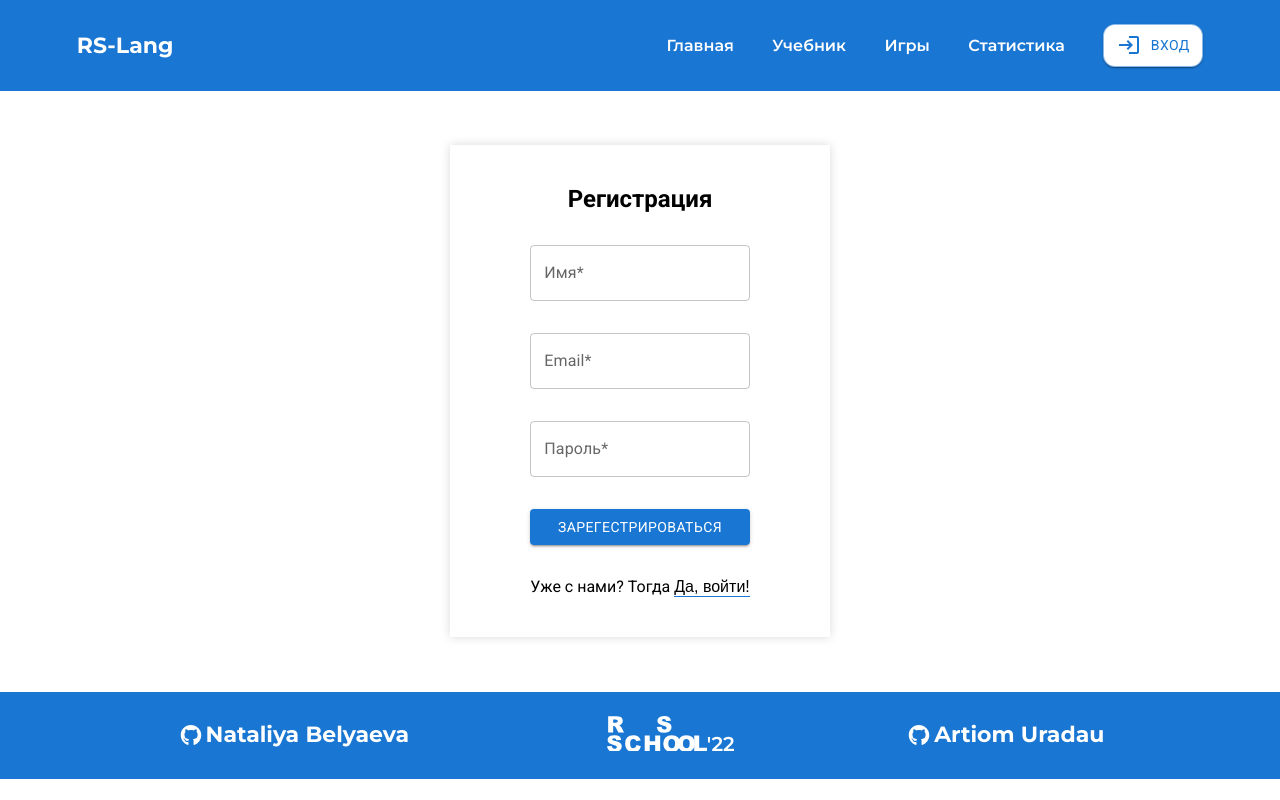
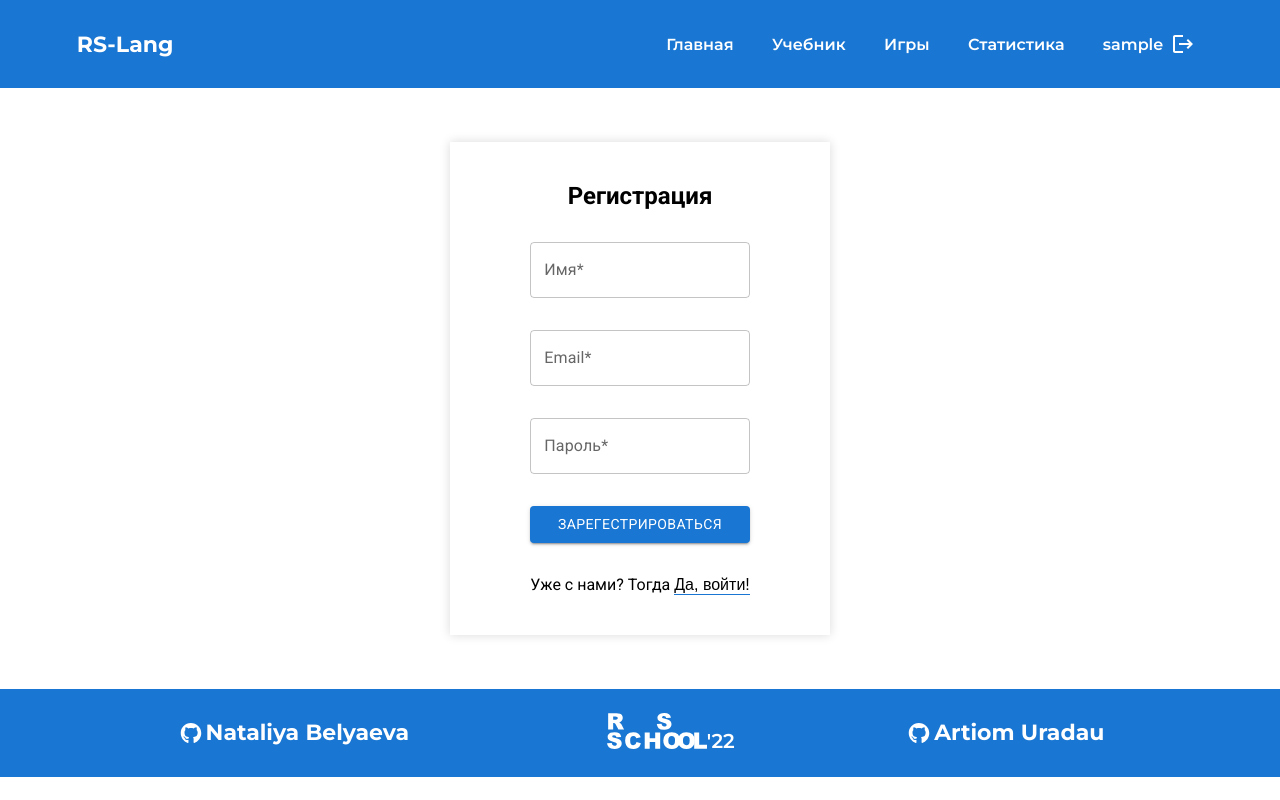
Before and after one commit to MielomankA/rslang, a React (Create React App) app: page /auth in a window 1280 px wide. Built offline with nearby package versions, Linux system fonts and the light colour scheme; sample sign-in values are in the browser's storage.

Commit message:
feat: add authName in header

```diff
--- a/src/components/header/Header.scss
+++ b/src/components/header/Header.scss
@@ -91,7 +91,7 @@
 .header__auth {
   display: flex;
   align-items: center;
-  display: none;
+  // display: none;
 }
 
 .header__logout_icon {
--- a/src/components/header/Header.tsx
+++ b/src/components/header/Header.tsx
@@ -3,13 +3,32 @@ import { useNavigate } from 'react-router-dom';
 import { Button, IconButton } from '@mui/material';
 import LogoutIcon from '@mui/icons-material/Logout';
 import LoginIcon from '@mui/icons-material/Login';
-import AccountCircleIcon from '@mui/icons-material/AccountCircle';
+// import AccountCircleIcon from '@mui/icons-material/AccountCircle';
 
 import './Header.scss';
 import { BurgerMenu } from './BurgerMenu';
+import { IHeaderProps } from '../../shared/ts/models';
+import { useEffect, useState } from 'react';
 
-export const Header = () => {
+export const Header: React.FC<IHeaderProps> = ({ username }) => {
   const navigate = useNavigate();
+  const [nickname, setNickname] = useState<string>(username);
+
+  console.log(username);
+
+  useEffect(() => {
+    const localStorageUsername = localStorage.getItem('username');
+
+    if (localStorageUsername) {
+      setNickname(localStorageUsername);
+    }
+
+    if (!localStorageUsername) {
+      setNickname('');
+    }
+  }, []);
+
+  // setUserName(value);
 
   return (
     <header className="header">
@@ -31,6 +50,7 @@ export const Header = () => {
           <div className="header__burger_none">
             <BurgerMenu />
           </div>
+          {nickname ? null : (
             <Button
               className="header__login_button"
               variant="outlined"
@@ -47,12 +67,15 @@ export const Header = () => {
               <LoginIcon className="header__login_icon" />
               Вход
             </Button>
+          )}
+          {nickname ? (
             <div className="header__auth">
-            <AccountCircleIcon sx={{ fontSize: 40 }} />
-            <IconButton color="primary" aria-label="add an alarm">
+              <p>{nickname ? nickname : null}</p>
+              <IconButton color="primary" aria-label="add an alarm" onClick={() => localStorage.clear()}>
                 <LogoutIcon className="header__logout_icon" />
               </IconButton>
             </div>
+          ) : null}
         </div>
       </div>
     </header>
--- a/src/pages/auth/AuthPage.scss
+++ b/src/pages/auth/AuthPage.scss
@@ -22,6 +22,12 @@
   text-align: center;
 }
 
+.auth-page__form {
+  display: flex;
+  flex-direction: column;
+  gap: 4vh 0;
+}
+
 .auth-page__auth_link-btn {
   background: transparent;
   border: none;
--- a/src/pages/auth/AuthPage.tsx
+++ b/src/pages/auth/AuthPage.tsx
@@ -4,53 +4,48 @@ import { useEffect, useState } from 'react';
 import { useNavigate } from 'react-router-dom';
 import { Footer } from '../../components/footer/Footer';
 import { Header } from '../../components/header/Header';
-import { IRequestUserData } from '../../shared/ts/models';
+import { IPostRequestUserData } from '../../shared/ts/models';
 import './AuthPage.scss';
 
 export const AuthPage = () => {
   const navigate = useNavigate();
+  const [username, setUsername] = useState<string>('');
   const [inputName, setInputName] = useState<string>('');
   const [inputEmail, setInputEmail] = useState<string>('');
   const [inputPassword, setInputPassword] = useState<string>('');
 
-  const authData = {
+  const authData: IPostRequestUserData = {
     name: inputName,
     email: inputEmail,
     password: inputPassword,
   };
 
-  useEffect(() => {
-    // setInputName(inputName);
-    // setInputEmail(inputEmail);
-    // setInputPassword(inputPassword);
-  });
-
   const handleSubmit = () => {
-    console.log(authData);
-
-    axios.request({
+    axios
+      .request({
         url: `${process.env.REACT_APP_BASE_URL}users`,
         method: 'POST',
         data: authData,
+      })
+      .then((response) => {
+        localStorage.setItem('authId', response.data.id);
+        localStorage.setItem('username', response.data.name);
+        setUsername(response.data.name);
+      })
+      .catch((error) => {
+        console.error(error);
       });
-    // axios
-    //   .post(`${process.env.REACT_APP_BASE_URL}users`, { authData })
-    //   .then((response) => {
-    //     console.log(response);
-    //   })
-    //   .catch((error) => {
-    //     console.log(error);
-    //   });
   };
 
   return (
     <>
-      <Header />
+      <Header username={username} />
       <section className="auth-page">
         <div className="auth-page__content">
           <h1 className="auth-page__title">Регистрация</h1>
+          <form className="auth-page__form">
             <TextField
-            id="outlined-basic"
+              id="name"
               label="Имя*"
               variant="outlined"
               type="text"
@@ -58,7 +53,7 @@ export const AuthPage = () => {
               onChange={(e) => setInputName(e.target.value)}
             />
             <TextField
-            id="outlined-basic"
+              id="email"
               label="Email*"
               variant="outlined"
               type="email"
@@ -66,16 +61,18 @@ export const AuthPage = () => {
               onChange={(e) => setInputEmail(e.target.value)}
             />
             <TextField
-            id="outlined-basic"
+              id="password"
               label="Пароль*"
               variant="outlined"
               type="password"
               value={inputPassword}
+              autoComplete={inputPassword}
               onChange={(e) => setInputPassword(e.target.value)}
             />
             <Button variant="contained" onClick={handleSubmit}>
               Зарегестрироваться
             </Button>
+          </form>
           <div className="auth-page__auth_link">
             <span>Уже с нами? Тогда </span>
             <button
--- a/src/pages/home/HomePage.tsx
+++ b/src/pages/home/HomePage.tsx
@@ -7,7 +7,7 @@ import { Footer } from '../../components/footer/Footer';
 export const HomePage = () => {
   return (
     <>
-      <Header />
+      <Header username={''} />
       <HomeIntro />
       <HomeAdvantages />
       <HomeDevelopers />
--- a/src/pages/login/LoginPage.tsx
+++ b/src/pages/login/LoginPage.tsx
@@ -9,7 +9,7 @@ export const LoginPage = () => {
   const navigate = useNavigate();
   return (
     <>
-      <Header />
+      <Header username={''} />
       <section className="login-page">
         <div className="login-page__content">
           <h1 className="login-page__title">Войти</h1>
```
Also changed, not shown: src/shared/ts/models.ts (+11 -1 lines). Lines whose indentation alone changed are shown as unchanged.
